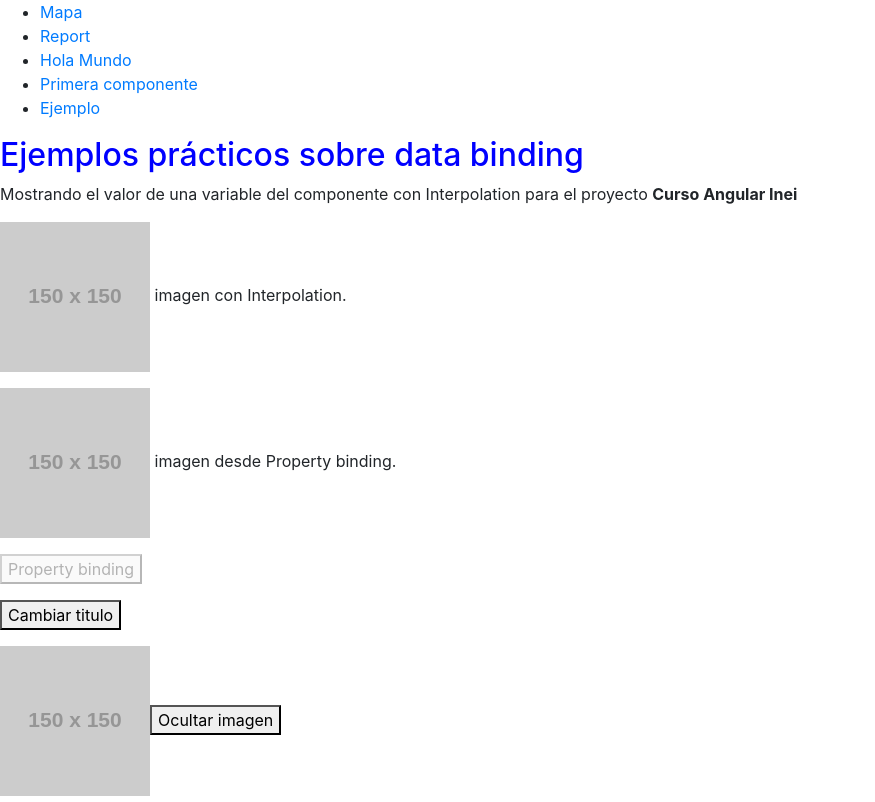
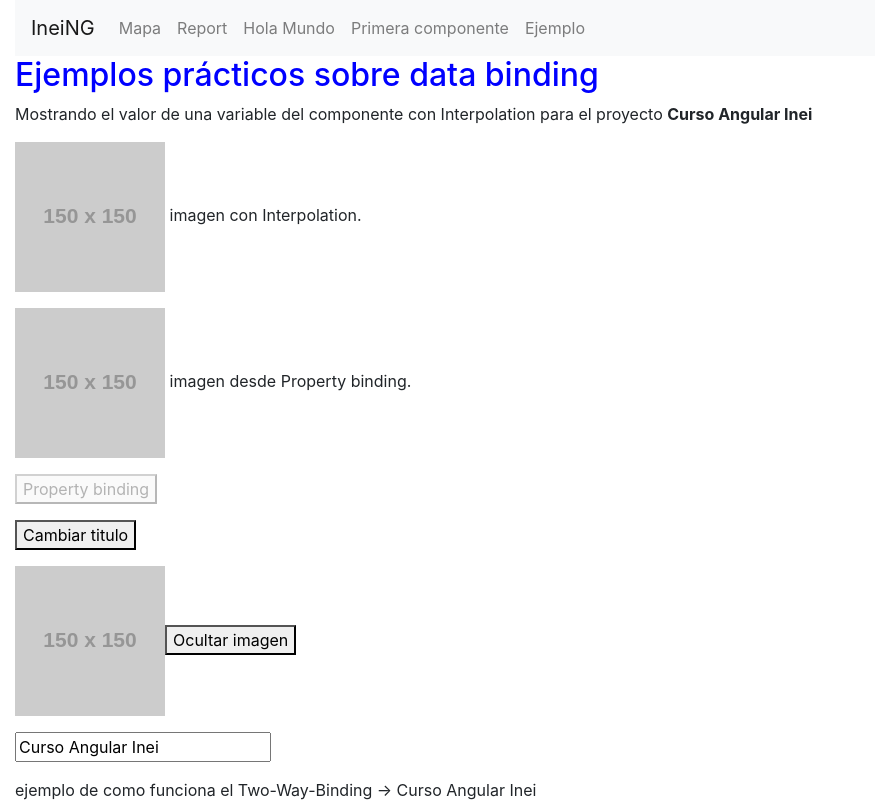
Before and after one commit to neotrons/inei_curso_angular, an Angular app: page /example in a window 1280 px wide. Shown: the top 802 px of the page, without its empty margins (0-875 px from the left). Built offline with nearby package versions, Linux system fonts and the light colour scheme.

Commit message:
feat: add custom navbar with bootstrap

```diff
--- a/src/app/app.component.html
+++ b/src/app/app.component.html
@@ -1,20 +1,35 @@
-<div>
-  <ul>
-    <li>
-      <a routerLink="/map">Mapa</a>
+<div class="container-fluid">
+  <nav class="navbar navbar-expand-lg navbar-light bg-light">
+    <a class="navbar-brand" href="#">IneiNG</a>
+    <button class="navbar-toggler" type="button" data-toggle="collapse" data-target="#navbarSupportedContent" aria-controls="navbarSupportedContent" aria-expanded="false" aria-label="Toggle navigation">
+      <span class="navbar-toggler-icon"></span>
+    </button>
+
+    <div class="collapse navbar-collapse" id="navbarSupportedContent">
+      <ul class="navbar-nav mr-auto">
+        <li class="nav-item" routerLinkActive>
+          <a class="nav-link" routerLink="/map">Mapa</a>
         </li>
-    <li>
-      <a routerLink="/report">Report</a>
+
+        <li class="nav-item" routerLinkActive>
+          <a class="nav-link" routerLink="/report">Report</a>
         </li>
-    <li>
-      <a routerLink="/hello">Hola Mundo</a>
+
+        <li class="nav-item" routerLinkActive>
+          <a class="nav-link" routerLink="/hello">Hola Mundo</a>
         </li>
-    <li>
-      <a routerLink="/first">Primera componente</a>
+
+        <li class="nav-item" routerLinkActive>
+          <a class="nav-link" routerLink="/first">Primera componente</a>
         </li>
-    <li>
-      <a routerLink="/example">Ejemplo</a>
+
+        <li class="nav-item" routerLinkActive>
+          <a class="nav-link" routerLink="/example">Ejemplo</a>
         </li>
+
       </ul>
     </div>
+  </nav>
+
   <router-outlet></router-outlet>
+</div>
```
Lines whose indentation alone changed are shown as unchanged.
